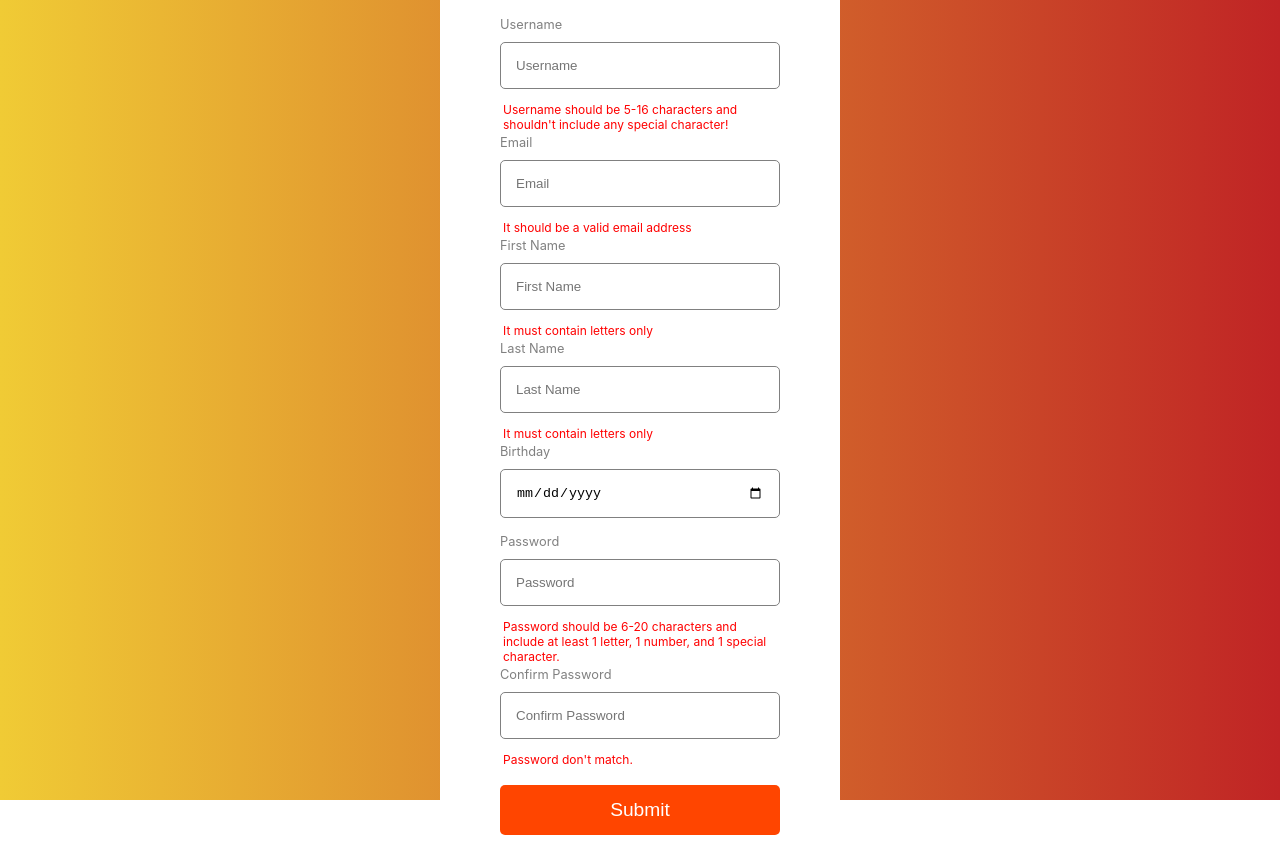
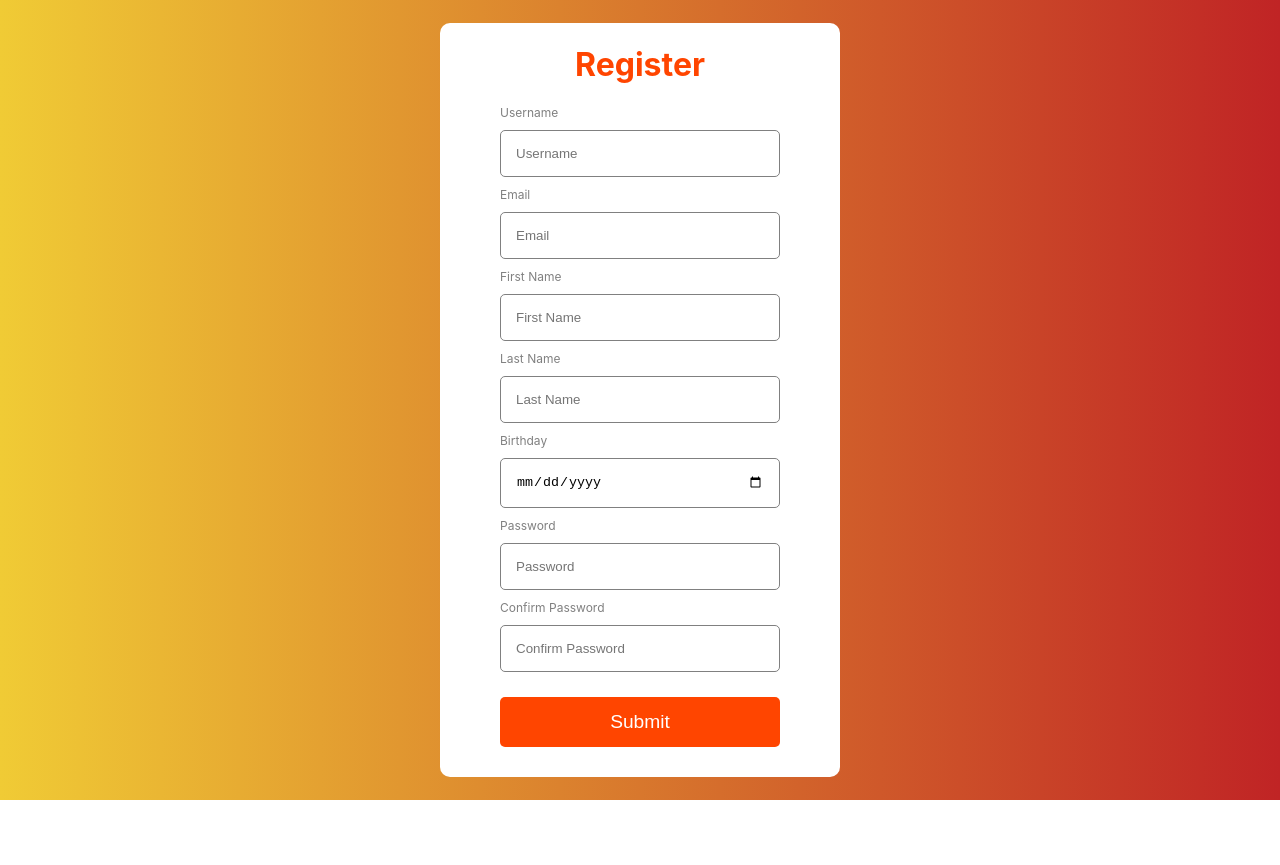
Before and after one commit to snowleopardAlexa/form-validation-app, a React (Create React App) app: page / in a window 1280 px wide. After the commit the page ends 800 px from the top, so only its background shows below. Built offline with nearby package versions, Linux system fonts and the light colour scheme.

Commit message:
add onFocus arrow function

```diff
--- a/src/components/FormInput.jsx
+++ b/src/components/FormInput.jsx
@@ -1,13 +1,24 @@
+import { useState } from 'react';
 import './formInput.css';
 
 const FormInput = (props) => {
+  const [focused, setFocused] = useState(false);
+  const {label, errorMessage, onChange, id, ...inputProps } = props;
 
-  const {label, errorMessage, onChange, id, ...inputProps } = props;
+  const handleFocus = (e) => {
+      setFocused(true);
+  };
 
   return (
     <div className="formInput">
         <label>{label}</label>
-        <input {...inputProps} onChange={onChange} />
+        <input
+          {...inputProps}
+          onChange={onChange}
+          onBlur={handleFocus}
+          onFocus={() => inputProps.name ==="confirmPassword" && setFocused(true)}
+          focused={focused.toString()}
+        />
         <span>{errorMessage}</span>
     </div>
   )
--- a/src/components/formInput.css
+++ b/src/components/formInput.css
@@ -1,28 +1,33 @@
-input {
+.formInput{
+    display: flex;
+    flex-direction: column;
+    width: 280px;
+}
+
+input{
     padding: 15px;
     margin: 10px 0px;
     border-radius: 5px;
     border: 1px solid gray;
 }
 
-.formInput {
-    display: flex;
-    flex-direction: column;
-    width: 280px;
+
+label{
+    font-size: 12px;
+    color: gray;
 }
 
-label {
-    font-size: 0.8rem;
-    color: grey;
-}
-
-span {
+span{
     font-size: 12px;
     padding: 3px;
     color: red;
     display: none;
 }
 
-input:invalid ~ span {
+input:invalid[focused="true"] {
+    border: 1px solid red;
+}
+
+input:invalid[focused="true"] ~ span {
     display: block;
 }
```
